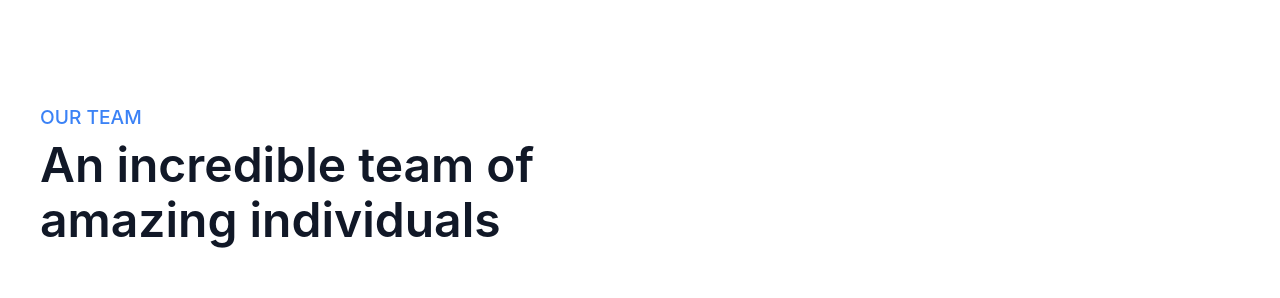
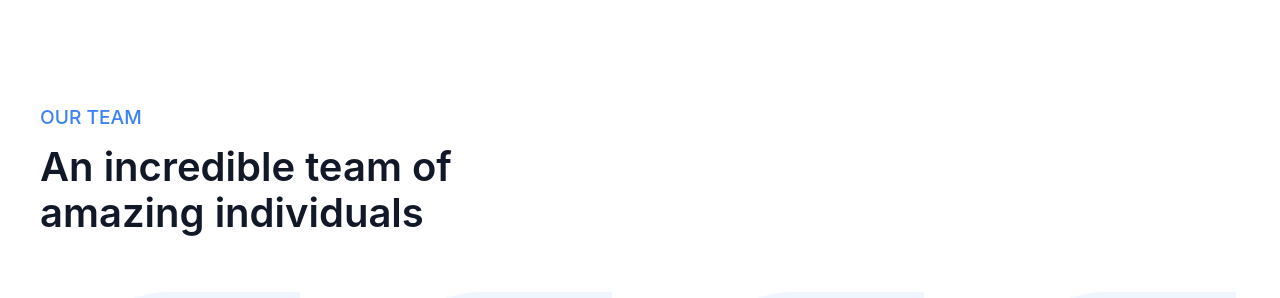
Before and after one commit to duhbhavesh/blowhorn-assignment, a React (Create React App) app: page / in a window 1280 px wide. Shown: the part 2460-2758 px from the top of the page. Built offline with nearby package versions, Linux system fonts and the light colour scheme.

Commit message:
fix: minor styles

```diff
--- a/src/components/Teams/Teams.css
+++ b/src/components/Teams/Teams.css
@@ -7,7 +7,7 @@
 .teams__title {
    font-size: 1.2rem;
    font-weight: 500;
-   margin-bottom: 0.6rem;
+   margin-bottom: 1rem;
    color: #3b82f6;
 }
 
@@ -30,12 +30,12 @@
 
    .teams__para {
       width: 60%;
-      font-size: 3rem;
+      font-size: 2.5rem;
    }
 }
 
 @media (min-width: 960px) {
    .teams__para {
-      width: 50%;
+      width: 45%;
    }
 }
```
